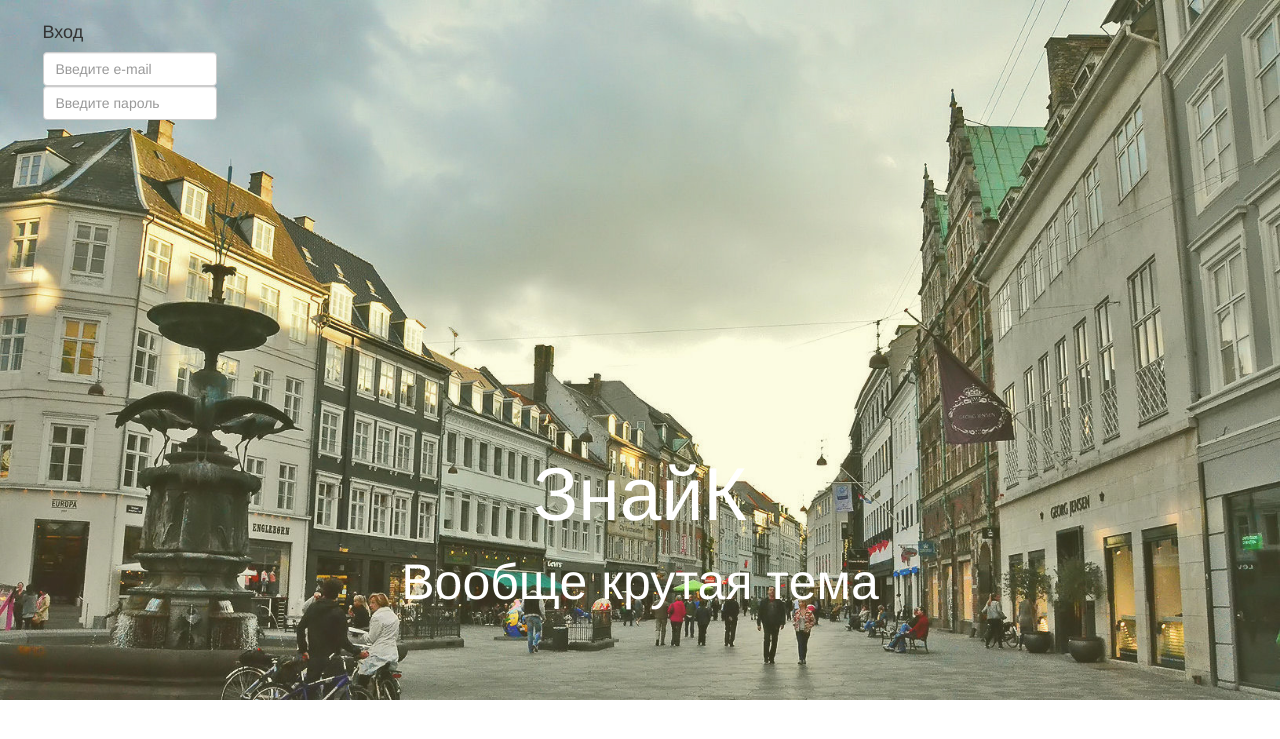
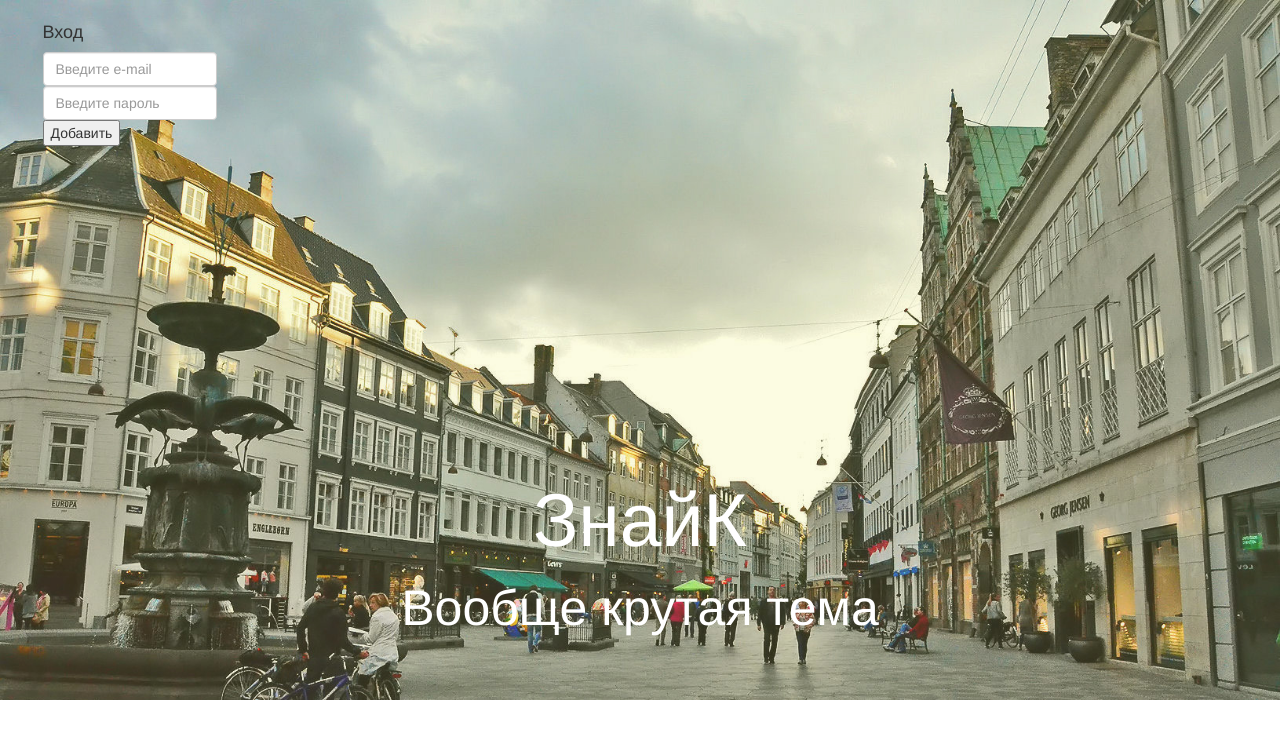
Before and after one commit to alexpashevich/urbandata_hackaton, a Django app: page / in a window 1280 px wide. Shown: the top 739 px of the page. Run offline with Django 3.2, Linux system fonts and the light colour scheme; some libraries are stand-ins or nearby versions.

Commit message:
Add button for registration

```diff
--- a/timeschedule_analysis/templates/index.html
+++ b/timeschedule_analysis/templates/index.html
@@ -9,8 +9,6 @@
 	<script src="http://yastatic.net/bootstrap/3.3.1/js/bootstrap.min.js"></script>
 	<link rel="stylesheet" type="text/css" href="http://yastatic.net/bootstrap/3.3.1/css/bootstrap.min.css">
 
-	<link rel="stylesheet" type="text/css" href="static/Style.css">
-	<script type="text/javascript" src="static/script1.js"></script>
 
 	<link rel="stylesheet" type="text/css" href="{% static 'style.css' %}">
 	<script type="text/javascript" src="{% static 'script1.js' %}"></script>
@@ -25,6 +23,7 @@
 			<form>
 				<input type="email" class="form-control" id="inputEmail" placeholder="Введите e-mail">
 				<input type="password" class="form-control" id="inputPassword" placeholder = "Введите пароль">
+				<input type="submit" value="Добавить">
 			</form>
 		</div>
 		<div class="col-xs-4"></div>
```
